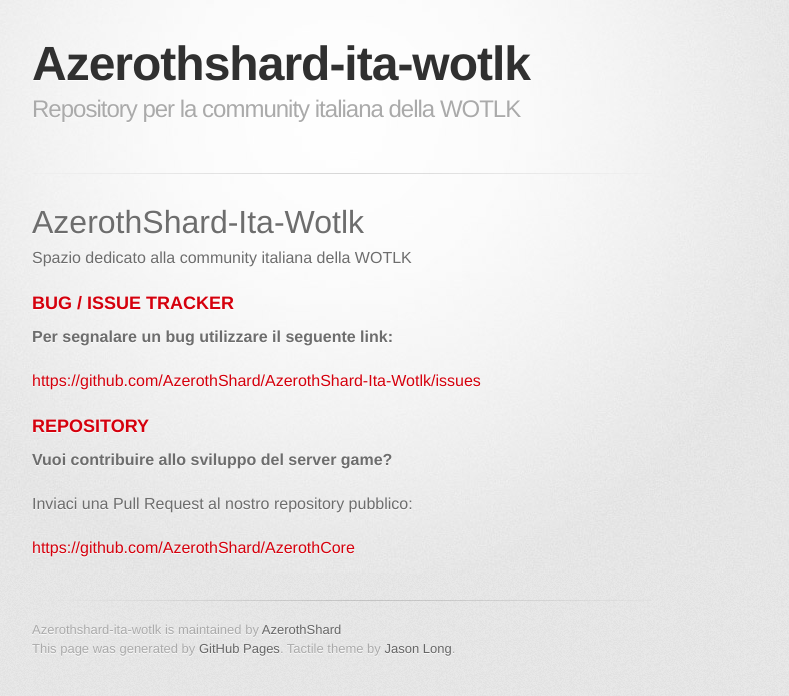
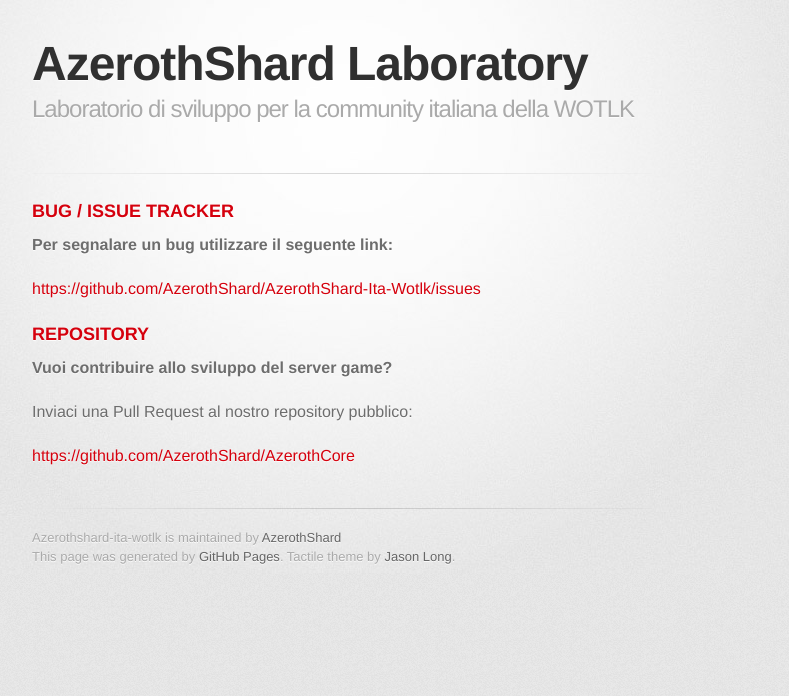
Before and after one commit to AzerothShard/AzerothShard-Ita-Wotlk, a plain HTML site: page index.html in a window 1280 px wide. Shown: the whole page, without its empty margins (298-1087 px from the left). Drawn offline with Linux system fonts and the light colour scheme; a web font is replaced by a local one.

Commit message:
Update index.html

```diff
--- a/index.html
+++ b/index.html
@@ -18,17 +18,13 @@
       <div class="inner">
 
         <header>
-          <h1>Azerothshard-ita-wotlk</h1>
-          <h2>Repository per la community italiana della WOTLK</h2>
+          <h1>AzerothShard Laboratory</h1>
+          <h2>Laboratorio di sviluppo per la community italiana della WOTLK</h2>
         </header>
 
         <hr>
 
         <section id="main_content">
-          <h1>
-<a id="azerothshard-ita-wotlk" class="anchor" href="#azerothshard-ita-wotlk" aria-hidden="true"><span aria-hidden="true" class="octicon octicon-link"></span></a>AzerothShard-Ita-Wotlk</h1>
-
-<p>Spazio dedicato alla community italiana della WOTLK</p>
 
 <h3>
 <a id="bug--issue-tracker" class="anchor" href="#bug--issue-tracker" aria-hidden="true"><span aria-hidden="true" class="octicon octicon-link"></span></a>BUG / ISSUE TRACKER</h3>
```
